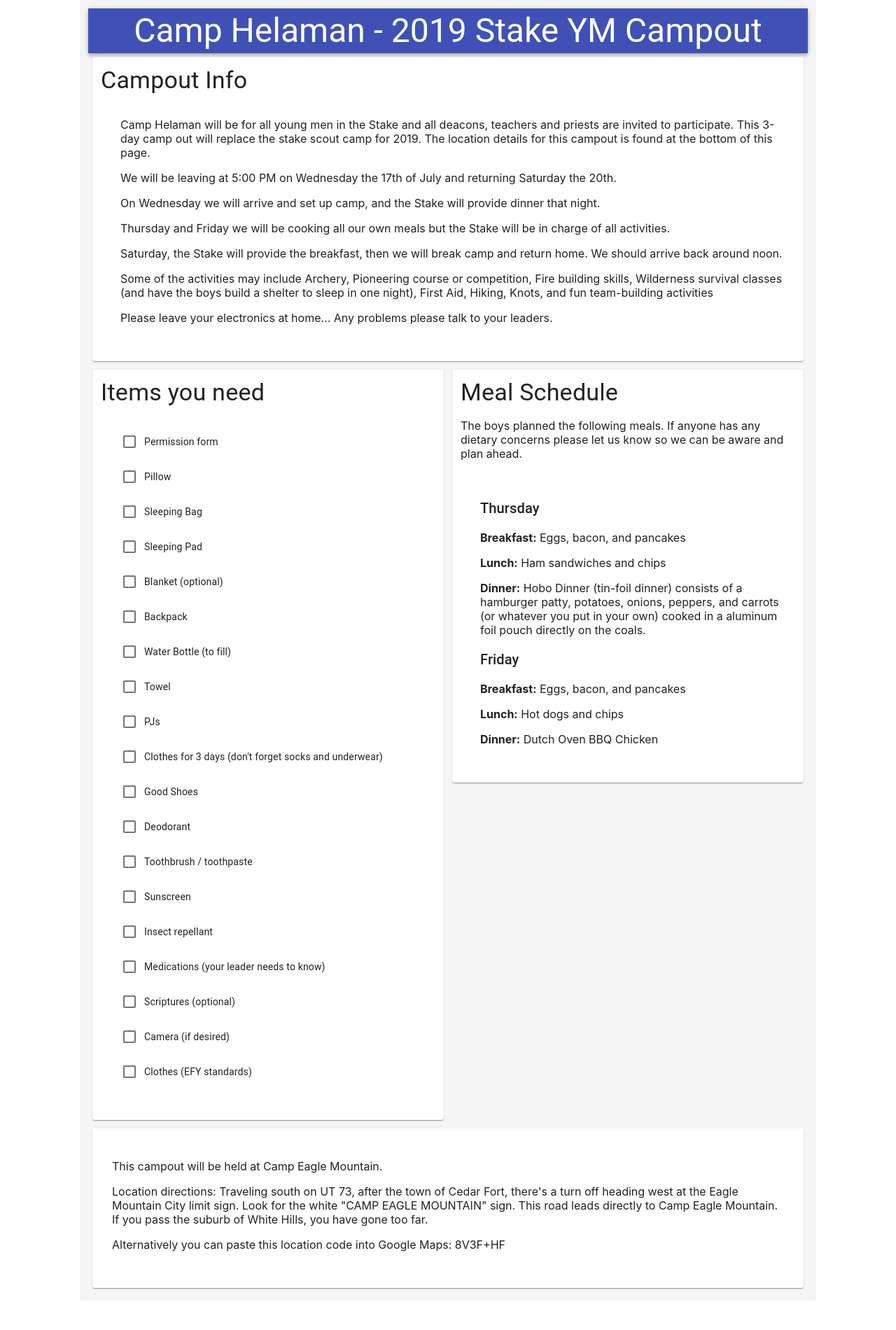
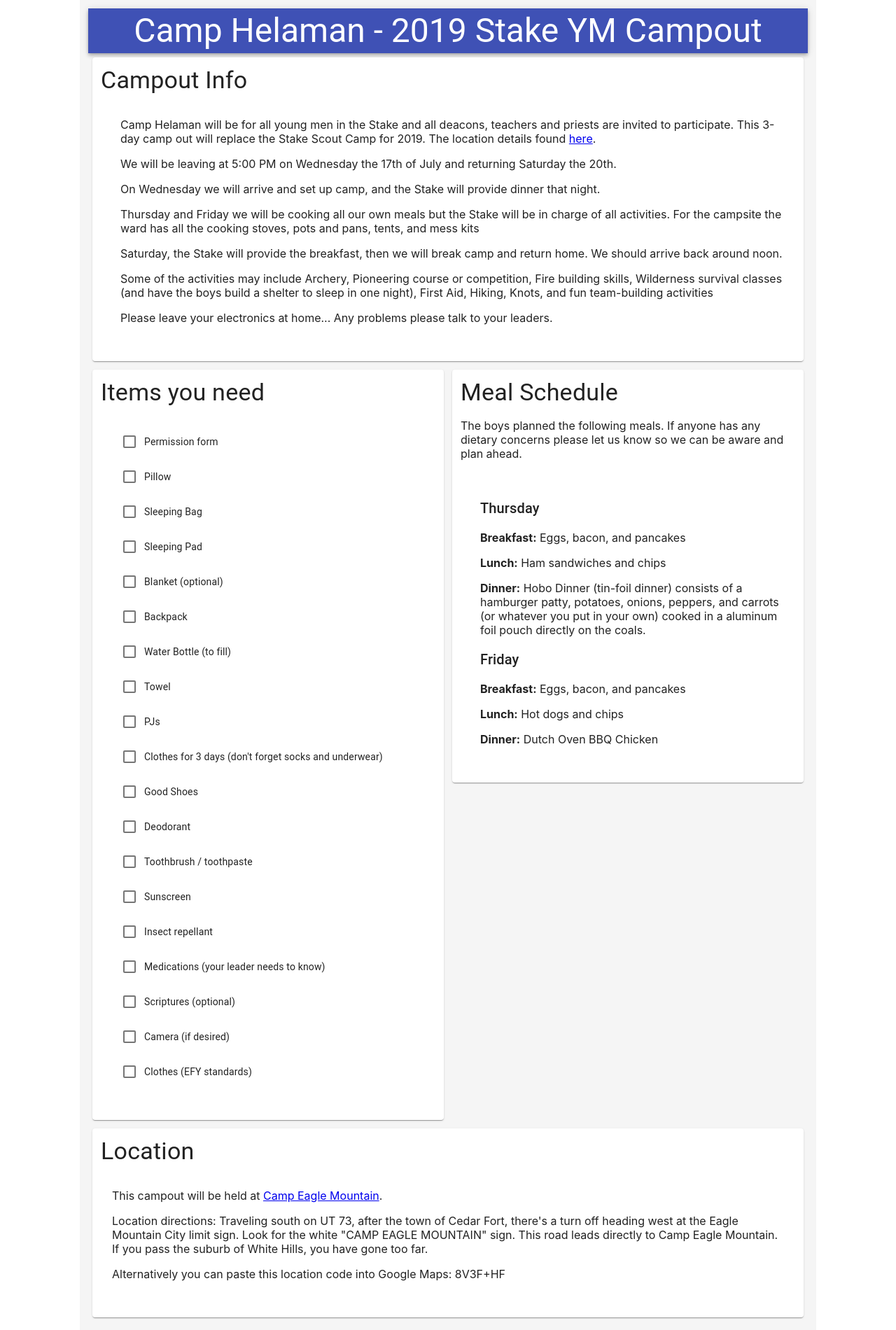
Before and after one commit to smcgee31/YouthConference_2019, a React (Create React App) app: page / in a window 1280 px wide. Shown: the whole page at 70% size. Before the commit the page ends 1858 px from the top, so only its background shows below. Built offline with nearby package versions, Linux system fonts and the light colour scheme.

Commit message:
fix: location link and wording

```diff
--- a/src/Components/Intro.jsx
+++ b/src/Components/Intro.jsx
@@ -6,10 +6,10 @@ export default () => {
     <Card style={ { padding: 12, margin: 6 } }>
       <Typography variant="h4">Campout Info</Typography>
       <CardContent style={ { marginLeft: 12 } }>
-        <p>Camp Helaman will be for all young men in the Stake and all deacons, teachers and priests are invited to participate.  This 3-day camp out will replace the stake scout camp for 2019. The location details for this campout is found at the bottom of this page.</p>
+        <p>Camp Helaman will be for all young men in the Stake and all deacons, teachers and priests are invited to participate.  This 3-day camp out will replace the Stake Scout Camp for 2019. The location details found <a href="#location">here</a>.</p>
         <p>We will be leaving at 5:00 PM on Wednesday the 17th of July and returning Saturday the 20th.</p>
         <p>On Wednesday we will arrive and set up camp, and the Stake will provide dinner that night.</p>
-        <p>Thursday and Friday we will be cooking all our own meals but the Stake will be in charge of all activities.</p>
+        <p>Thursday and Friday we will be cooking all our own meals but the Stake will be in charge of all activities. For the campsite the ward has all the cooking stoves, pots and pans, tents, and mess kits</p>
         <p>Saturday, the Stake will provide the breakfast, then we will break camp and return home. We should arrive back around noon.</p>
         <p>Some of the activities may include Archery, Pioneering course or competition, Fire building skills, Wilderness survival classes (and have the boys build a shelter to sleep in one night), First Aid, Hiking, Knots, and fun team-building activities</p>
         <p>Please leave your electronics at home... Any problems please talk to your leaders.</p>
--- a/src/Layout/Footer.jsx
+++ b/src/Layout/Footer.jsx
@@ -1,11 +1,12 @@
 import React from 'react'
-import { Card, CardContent } from '@material-ui/core'
+import { Card, CardContent, Typography } from '@material-ui/core'
 
 export default () => {
   return (
     <Card style={ { padding: 12, margin: 6 } }>
+      <Typography variant="h4">Location</Typography>
       <CardContent>
-        <p>This campout will be held at Camp Eagle Mountain.</p>
+        <p id="location">This campout will be held at <a href="https://www.google.com/maps/place/Camp+Eagle+Mountain/@40.305697,-112.1158509,17z/data=!3m1!4b1!4m5!3m4!1s0x874d636c4c35ef01:0x487de3df7a98064f!8m2!3d40.305697!4d-112.1136622" target="_blank" rel="noopener noreferrer">Camp Eagle Mountain</a>.</p>
         <p>Location directions: Traveling south on UT 73, after the town of Cedar Fort, there's a turn off heading west at the Eagle Mountain City limit sign. Look for the white "CAMP EAGLE MOUNTAIN" sign. This road leads directly to Camp Eagle Mountain. If you pass the suburb of White Hills, you have gone too far.</p>
         <p>Alternatively you can paste this location code into Google Maps: 8V3F+HF</p>
       </CardContent>
```
